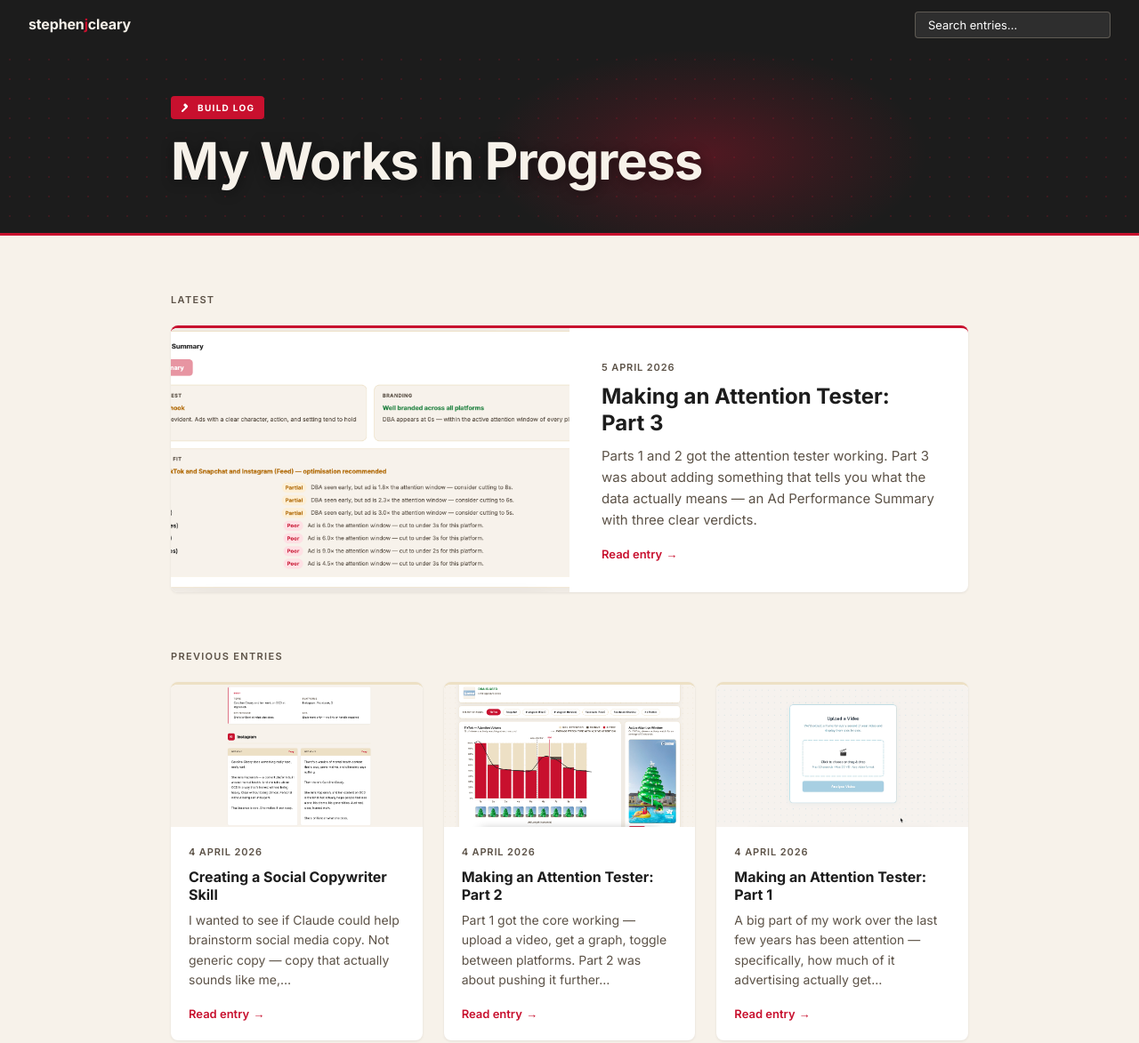
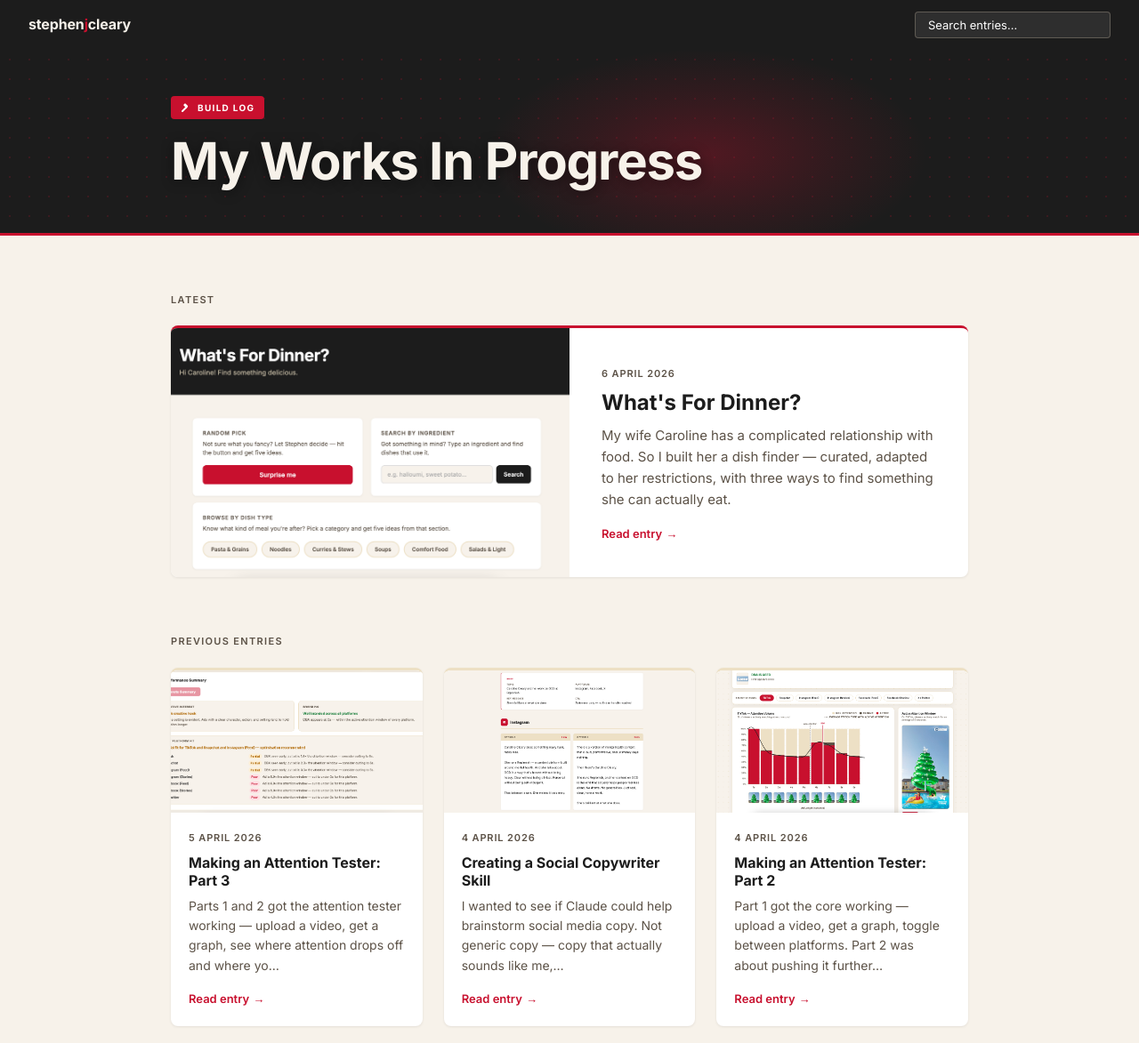
Before and after one commit to stephencleary14-creator/i-have-some-builds, a plain HTML site: page index.html in a window 1280 px wide. Shown: the top 1173 px of the page at 89% size. Drawn offline with Linux system fonts and the light colour scheme.

Commit message:
Add What's For Dinner? entry with three screenshots

```diff
--- a/index.html
+++ b/index.html
@@ -854,13 +854,13 @@
       <p class="section-label">Latest</p>
       <div class="card featured-card" onclick="openEntry(0)" id="featured-card">
         <div id="featured-thumb" class="featured-image">
-          <img src="images/attention_summary.png" alt="Ad Performance Summary output showing Creative Interest, Branding and Platform Fit panels" />
+          <img src="images/dinner_page.png" alt="What's For Dinner? page showing the three search modes" />
           <div class="thumb-icon"></div>
         </div>
         <div class="featured-body">
-          <p class="card-meta">5 April 2026</p>
-          <h2 class="card-title">Making an Attention Tester: Part 3</h2>
-          <p class="card-excerpt">Parts 1 and 2 got the attention tester working. Part 3 was about adding something that tells you what the data actually means — an Ad Performance Summary with three clear verdicts.</p>
+          <p class="card-meta">6 April 2026</p>
+          <h2 class="card-title">What's For Dinner?</h2>
+          <p class="card-excerpt">My wife Caroline has a complicated relationship with food. So I built her a dish finder — curated, adapted to her restrictions, with three ways to find something she can actually eat.</p>
           <a class="card-read" onclick="event.stopPropagation(); openEntry(0)">Read entry</a>
         </div>
       </div>
@@ -950,9 +950,40 @@
         <rect x="71" y="86" width="18" height="4" rx="2" fill="#EDE0C4" opacity="0.55"/>
         <rect x="110" y="86" width="18" height="4" rx="2" fill="#EDE0C4" opacity="0.55"/>
       </svg>`,
+      dinner: `<svg viewBox="0 0 160 120" fill="none" xmlns="http://www.w3.org/2000/svg" aria-hidden="true">
+        <rect width="160" height="120" fill="#EDE0C4"/>
+        <circle cx="80" cy="58" r="36" stroke="#C8102E" stroke-width="5" fill="none"/>
+        <line x1="80" y1="16" x2="80" y2="28" stroke="#C8102E" stroke-width="5" stroke-linecap="round"/>
+        <line x1="56" y1="44" x2="46" y2="38" stroke="#C8102E" stroke-width="3" stroke-linecap="round"/>
+        <line x1="104" y1="44" x2="114" y2="38" stroke="#C8102E" stroke-width="3" stroke-linecap="round"/>
+        <line x1="44" y1="86" x2="116" y2="86" stroke="#C8102E" stroke-width="5" stroke-linecap="round"/>
+        <line x1="56" y1="94" x2="104" y2="94" stroke="#C8102E" stroke-width="3" stroke-linecap="round" opacity="0.45"/>
+        <circle cx="80" cy="58" r="8" fill="#C8102E"/>
+      </svg>`,
     };
 
     const entries = [
+      {
+        icon: icons.dinner,
+        photo: 'images/dinner_page.png',
+        photoAlt: "What's For Dinner? page showing the three search modes",
+        meta: '6 April 2026',
+        title: "What's For Dinner?",
+        body: `
+          <p>My wife Caroline has a complicated relationship with food. Gluten free. Low histamine. Vegetarian. No spice, no acid, no tomato. Add a few personal dislikes on top of that and dinner becomes more of a logic puzzle than a pleasure.</p>
+          <p>I wanted to do something useful about it. So I built her a page.</p>
+          <p>It's a simple dish finder — a curated list of meals I know she can actually eat, drawn from some of my favourite food creators: Gaz Oakley, Derek Sarno, Rainbow Plant Life, LifebyMikeG. All vegetarian, all adapted to her restrictions.</p>
+          <img src="images/dinner_page.png" alt="What's For Dinner? page showing three search modes" class="entry-img" />
+          <p>There are three ways to use it.</p>
+          <p><strong>Surprise me</strong> does exactly what it says. Hit the button and get five random dishes from the full list. Good for when you don't know what you want but you're hungry now.</p>
+          <p><strong>Search by ingredient</strong> lets you type something — halloumi, sweet potato, whatever — and it finds every dish that uses it. Useful when something in the fridge needs eating.</p>
+          <img src="images/dinner_search.png" alt="Search by ingredient with leek typed and Curries & Stews category selected" class="entry-img" />
+          <p><strong>Browse by dish type</strong> gives you category buttons — Pasta & Grains, Noodles, Curries & Stews, Soups, Comfort Food, Salads. Pick one and get five ideas from that section.</p>
+          <p>Each dish card shows the ingredients, a gluten free tag where it applies, and which chef it's inspired by. No recipes — just enough to know what's possible and what to look up.</p>
+          <img src="images/dinner_results.png" alt="Results cards showing noodle dishes with chef attribution tags" class="entry-img" />
+          <p>It's a small build. But it's one of the more useful things I've made.</p>
+        `
+      },
       {
         icon: icons.attentionPt3,
         photo: 'images/attention_summary.png',
```
Also changed, not shown: images/dinner_page.png (added), images/dinner_results.png (added), images/dinner_search.png (added).
